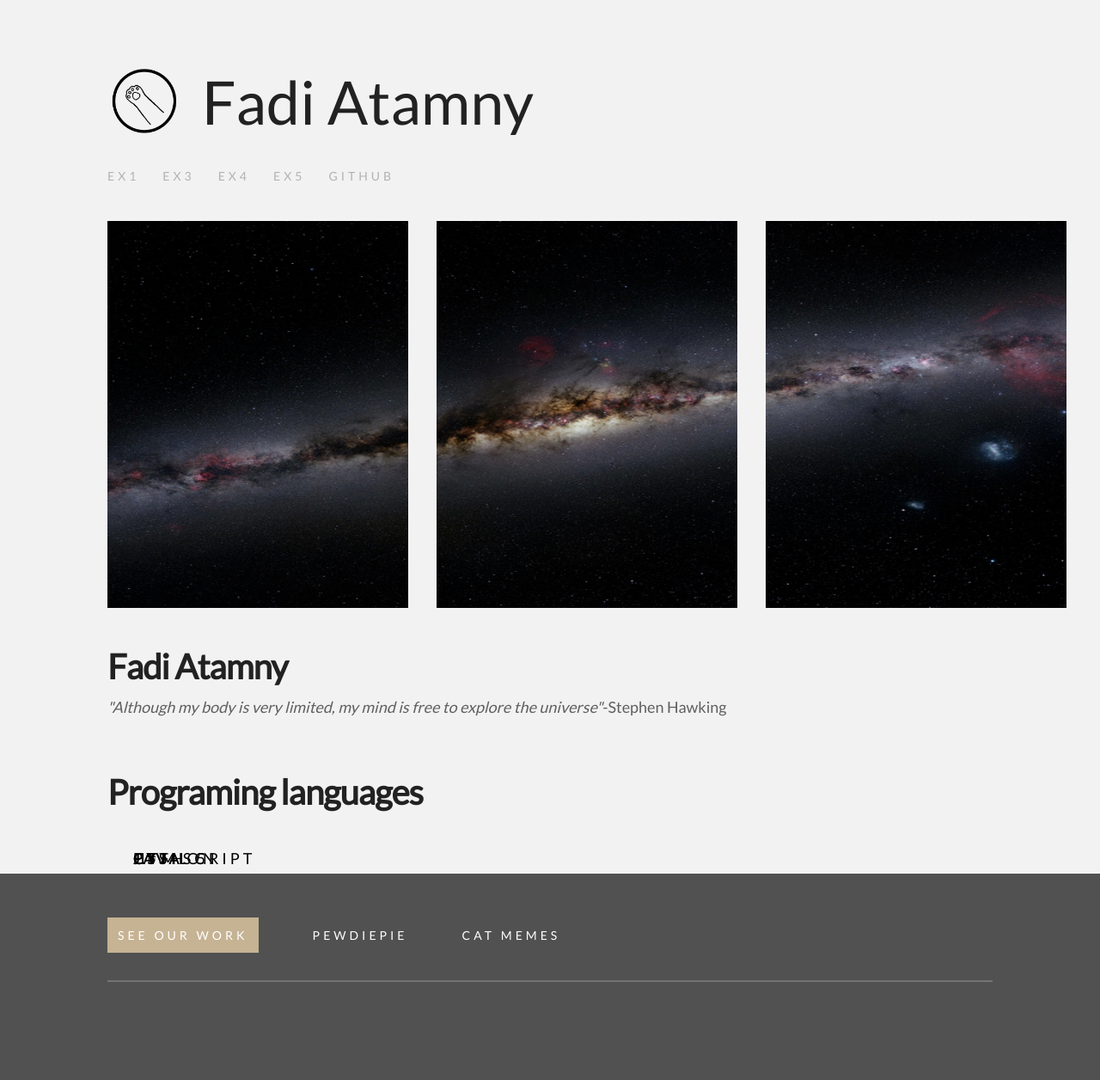
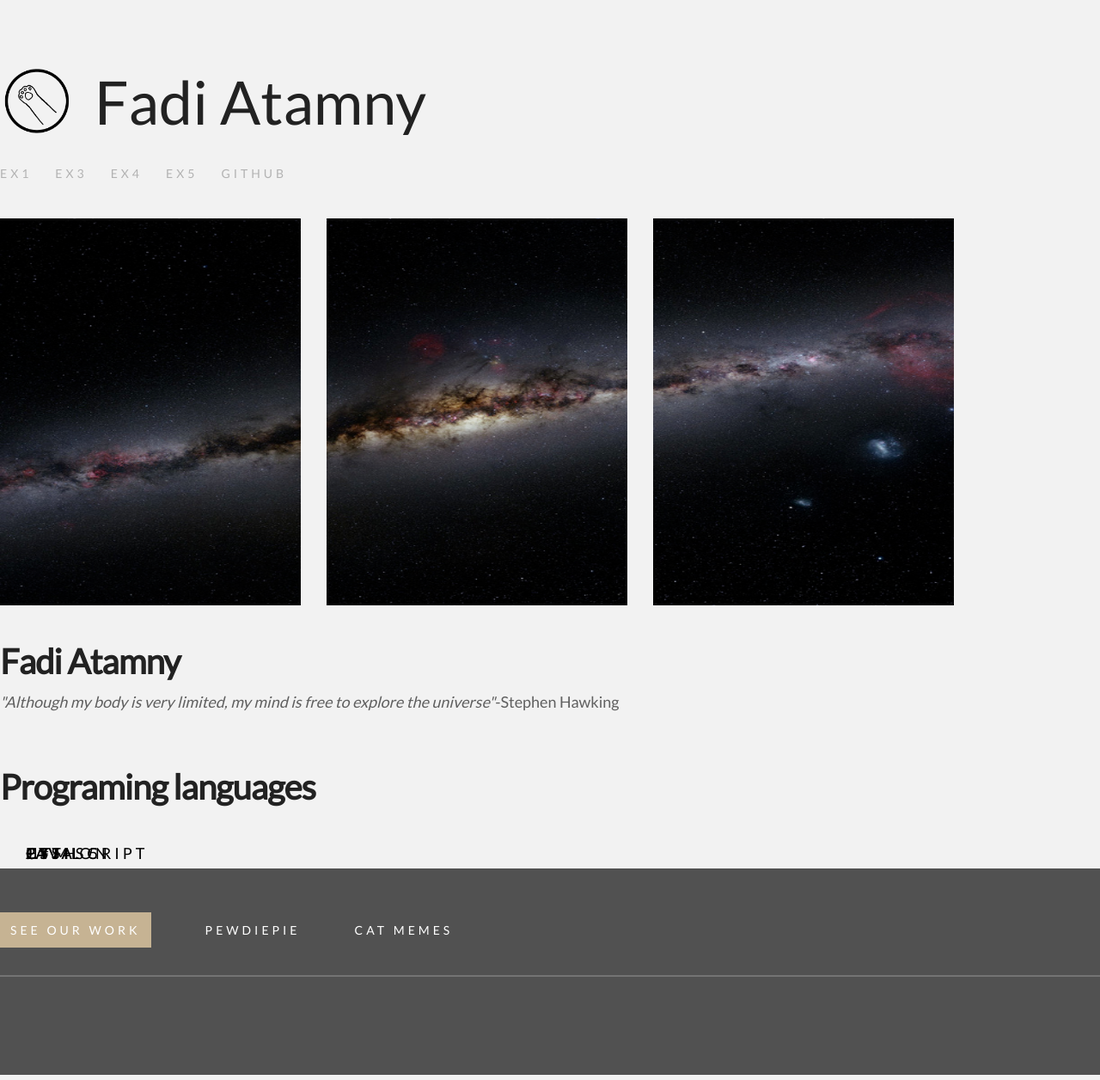
Before and after one commit to fadiatamny/Web2019, a PHP site: page / in a window 1280 px wide; the page is wider, and only the part inside the window is pictured. Shown: that part at 86% size. Run offline with PHP 8.4, Linux system fonts and the light colour scheme; some libraries are stand-ins or nearby versions.

Commit message:
added wrapper to content
added a warpper class and stylized most of the content to be float instead of margins.

```diff
--- a/Exercises/Ex2/includes/style.css
+++ b/Exercises/Ex2/includes/style.css
@@ -27,11 +27,14 @@
     font-family: 'Lato', sans-serif;
     font-style: normal;
 }
-header,
-nav,
-main{
-    margin-left: 125px;
-    /*Add margin right?*/
+
+.Wrapper{
+    width: 1360px;
+    margin: 0px auto;
+}
+
+.clear{
+    clear:both;
 }
 
 /*-----------------------------*/
@@ -47,12 +50,12 @@
 #logo{
     background: url(../images/logo.png) no-repeat left;
     background-size: contain;
+    float: left;
     height: 88px;
-    display: inline-block;
 }
 
-header a span{
-    float:right;
+#logotext{
+    position: relative;
     color:#222222;
     font-size: 70px;
     font-weight: 500;
@@ -92,13 +95,10 @@
 .imgs-section img{
     height: 450px;
     width: 350px;
-    padding-left:30px;
     transform: scale(1.00);
     transition: transform 0.5s;
-}
-
-.imgs-section #sideimage{
-    padding-left:0;
+    float:left;
+    margin-right: 30px;
 }
 
 .imgs-section img:hover{
@@ -178,8 +178,6 @@
 footer{
     height: 240px;
     background: #515151;
-    padding-left: 125px;
-    padding-right: 125px;
 }
 
 .links{
--- a/Exercises/Ex2/index.html
+++ b/Exercises/Ex2/index.html
@@ -9,8 +9,10 @@
     </head>
 
     <body>
+        <div class="Wrapper">
             <header>
                 <a id="logo" href="index.html"><span id="logotext">Fadi Atamny</span></a>
+                <div class="clear"></div>
             </header>
             <nav>
                 <a href="exercises/ex1/index.html">Ex1</a>
@@ -25,6 +27,7 @@
                     <img id="sideimage" src ="./images/cover1.png">
                     <img src ="./images/cover2.png">
                     <img src ="./images/cover3.png">
+                    <div class="clear"></div>
                 </section>
 
                 <section class="text-section">
@@ -44,10 +47,12 @@
                         <li><i class="devicon-javascript-plain"></i><span>JavaScript</span></li>
                         <li><i class="devicon-python-plain"></i><span>Python</span></li>
                     </ul>
+
                 </section>
             </main>
-
+        </div>
         <footer>
+            <div class="Wrapper">
                 <section class="links">
                         <a href="https://github.com/fadiatamny" class="gitbutton"><span>SEE OUR WORK</span></a>
                         <a href="https://www.youtube.com/user/PewDiePie">PewDiePie</a>
@@ -60,6 +65,7 @@
                         <a href="https://plus.google.com/103055949747958511818"><i class="devicon-google-plain"></i></a>
                         <a href="https://github.com/fadiatamny"><i class="devicon-github-plain"></i></a>
                     </section>
+            </div>
         </footer>
     </body>
 </html>
```
Lines whose indentation alone changed are shown as unchanged.
